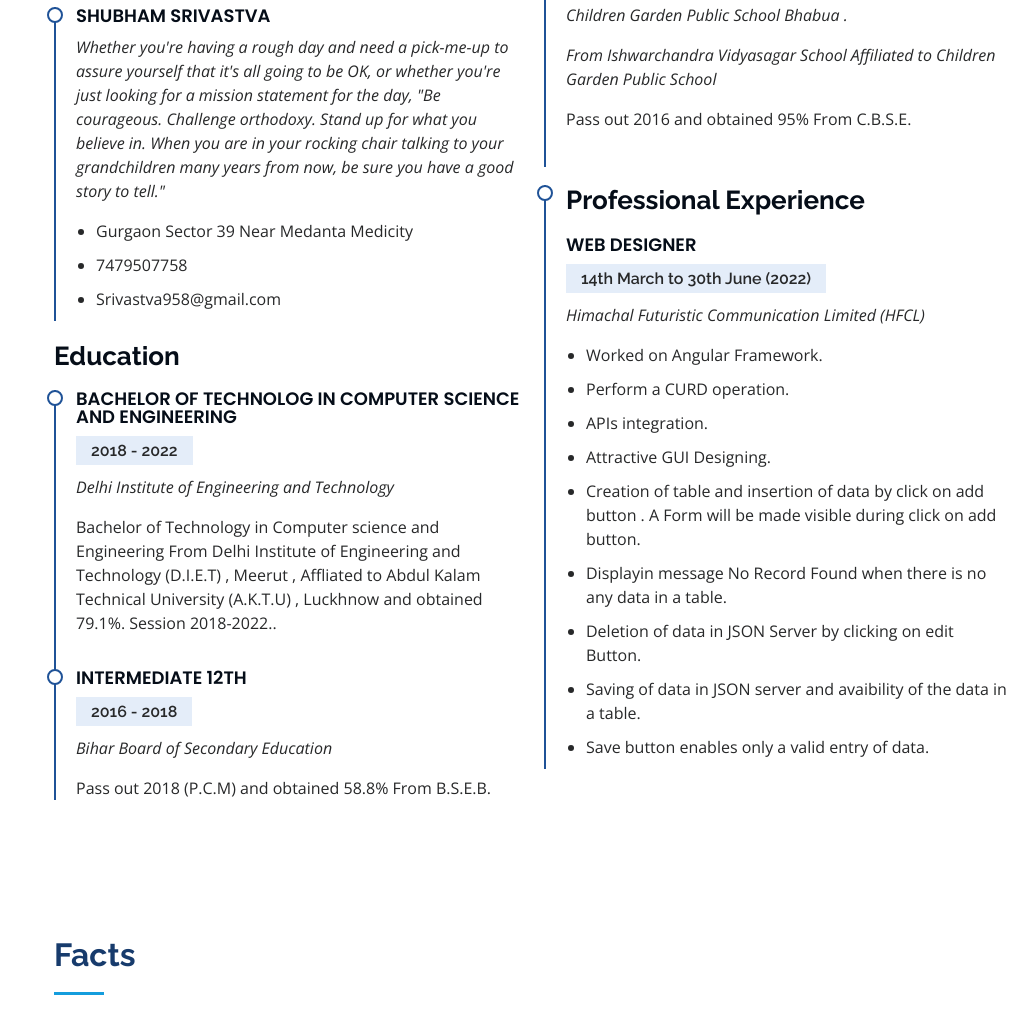
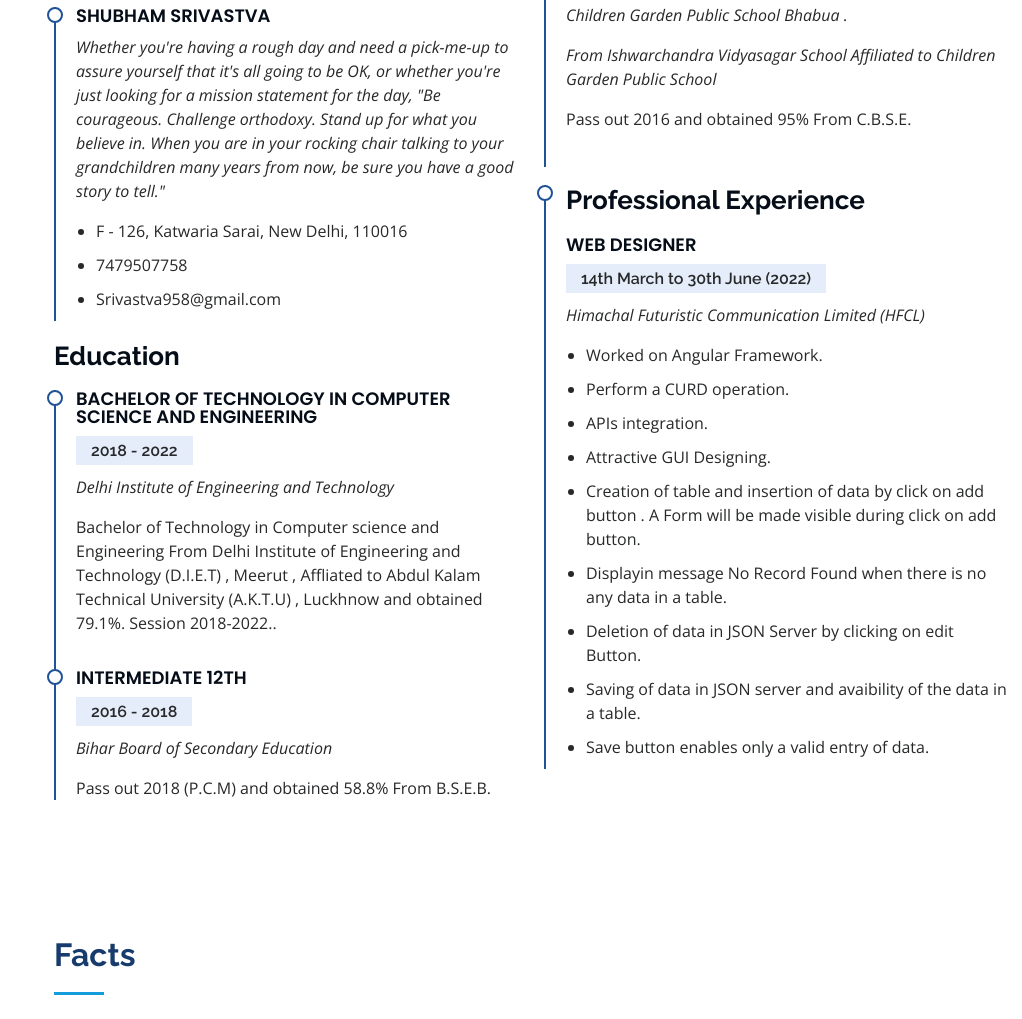
Before and after one commit to shubh7479/Shubham-s-Portfolio, a plain HTML site: page index.html in a window 1280 px wide. Shown: the part 2131-3150 px from the top of the page, without its empty margins (258-1280 px from the left). Drawn offline with nearby package versions, Linux system fonts and the light colour scheme.

Commit message:
Change address

```diff
--- a/index.html
+++ b/index.html
@@ -213,7 +213,7 @@
               <h4>Shubham Srivastva</h4>
               <p><em> Whether you're having a rough day and need a pick-me-up to assure yourself that it's all going to be OK, or whether you're just looking for a mission statement for the day, "Be courageous. Challenge orthodoxy. Stand up for what you believe in. When you are in your rocking chair talking to your grandchildren many years from now, be sure you have a good story to tell."                </em></p>
               <ul>
-                <li>Gurgaon Sector 39 Near Medanta Medicity</li>
+                <li>F - 126, Katwaria Sarai, New Delhi, 110016</li>
                 <li>7479507758</li>
                 <li>Srivastva958@gmail.com</li>
               </ul>
@@ -221,7 +221,7 @@
 
             <h3 class="resume-title">Education</h3>
             <div class="resume-item">
-              <h4>Bachelor of Technolog in Computer Science and Engineering</h4>
+              <h4>Bachelor of Technology in Computer Science and Engineering</h4>
               <h5>2018 - 2022</h5>
               <p><em>Delhi Institute of Engineering and Technology</em></p>
               <p>Bachelor of Technology in Computer science and Engineering  From Delhi Institute of
```
